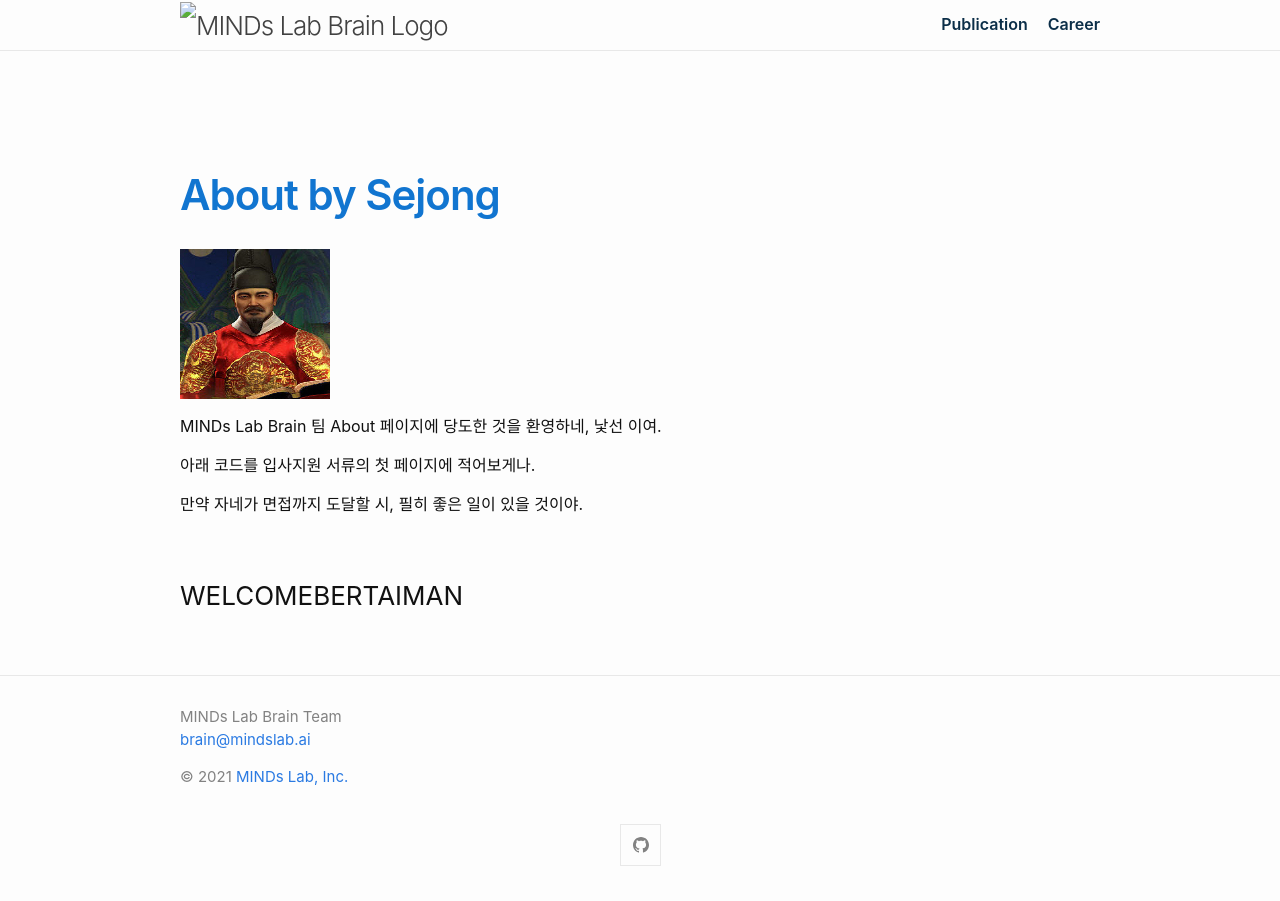
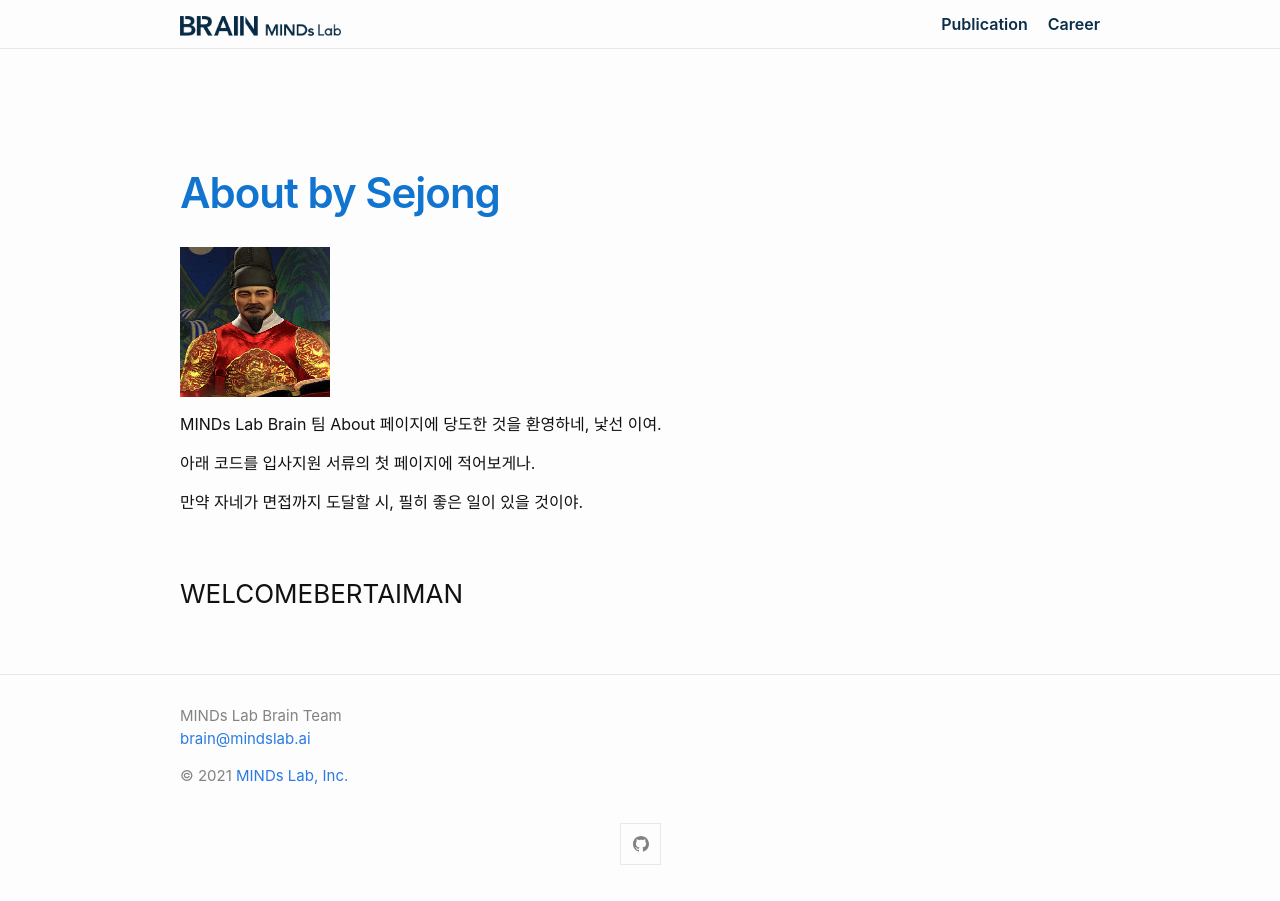
Before and after one commit to maum-ai/maum-ai.github.io, a Jekyll site: the page built from about.md, in a window 1280 px wide. Built offline with Jekyll 4.4.1, drawn with Linux system fonts in a browser that asks for light colours; some web fonts are replaced.

Commit message:
fix relative url

```diff
--- a/_includes/custom-head.html
+++ b/_includes/custom-head.html
@@ -6,10 +6,10 @@
 {% endcomment %}
 
 {% comment %} add favicon {% endcomment %}
-<link rel="apple-touch-icon" sizes="180x180" href="assets/apple-touch-icon.png">
-<link rel="icon" type="image/png" sizes="32x32" href="assets/favicon-32x32.png">
-<link rel="icon" type="image/png" sizes="16x16" href="assets/favicon-16x16.png">
-<link rel="manifest" href="assets/site.webmanifest">
+<link rel="apple-touch-icon" sizes="180x180" href={{"assets/apple-touch-icon.png" | relative_url}}>
+<link rel="icon" type="image/png" sizes="32x32" href={{"assets/favicon-32x32.png"| relative_url}}>
+<link rel="icon" type="image/png" sizes="16x16" href={{"assets/favicon-16x16.png"| relative_url}}>
+<link rel="manifest" href={{"assets/site.webmanifest"| relative_url}}>
 <link rel="mask-icon" href="/safari-pinned-tab.svg" color="#5bbad5">
 <meta name="msapplication-TileColor" content="#da532c">
 <meta name="theme-color" content="#ffffff">
--- a/_includes/header.html
+++ b/_includes/header.html
@@ -5,9 +5,7 @@
     {%- assign page_paths = site.header_pages | default: default_paths -%}
     {%- assign titles_size = site.pages | map: 'title' | join: '' | size -%}
     <a class="site-title" rel="author" href="{{ "/" | relative_url }}">
-      {% comment %} <img src="assets/mindslab_brain_logo.png" alt="MINDs Lab Brain Logo" height="30"> {% endcomment %}
-      {% comment %} <img src="assets/mindslab_brain_logo_long.png" alt="MINDs Lab Brain Logo" height="20"> {% endcomment %}
-      <img src="assets/mindslab_brain_logo_long_2.png" alt="MINDs Lab Brain Logo" height="20">
+      <img src={{"assets/mindslab_brain_logo_long_2.png"| relative_url}} alt="MINDs Lab Brain Logo" height="20">
 
       <span></span>
     </a>
```
